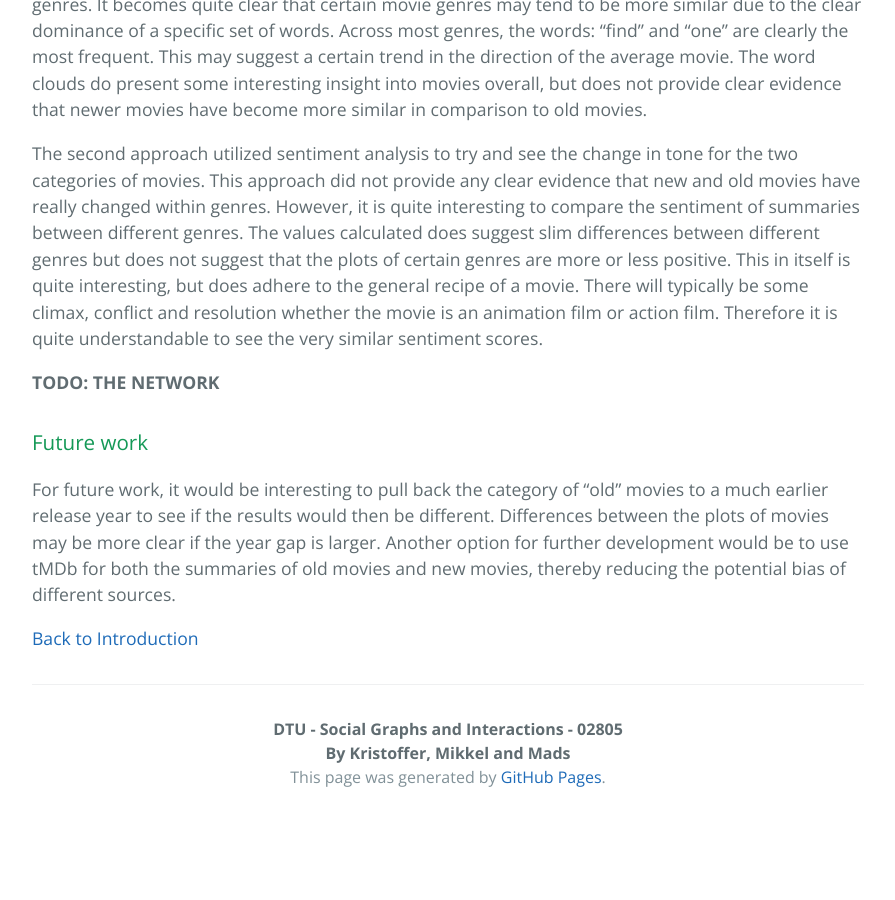
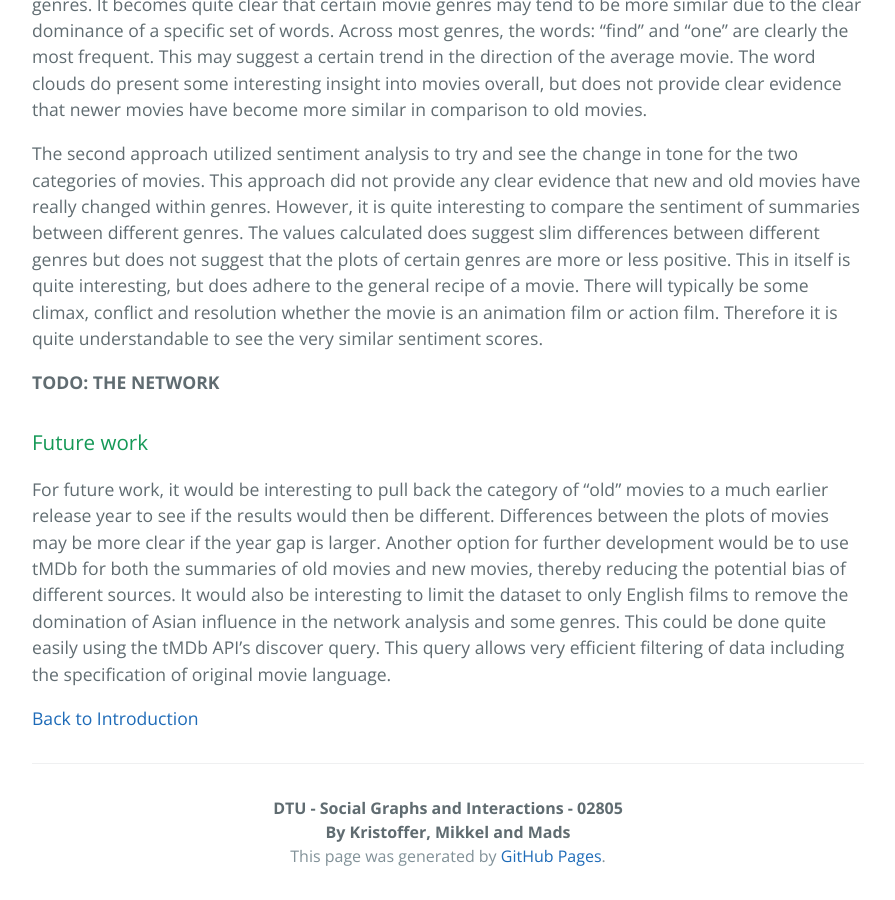
Before and after one commit to MBJohansen/Social-Graphs-Project, a Jekyll site: the page built from docs/conclusion.md, in a window 1280 px wide and 900 px high, scrolled down 825 px. Shown: the whole window, without its empty margins (192-1087 px from the left). Built offline with Jekyll 4.4.1, drawn with Linux system fonts in a browser that asks for light colours; our own code applies the rules of GitHub Pages for plain Markdown files; before the commit the page ends 1646 px from its top, so only the background shows below that.

Commit message:
Update conclusion.md

```diff
--- a/docs/conclusion.md
+++ b/docs/conclusion.md
@@ -16,6 +16,6 @@ The second approach utilized sentiment analysis to try and see the change in ton
 
 ### Future work
 
-For future work, it would be interesting to pull back the category of "old" movies to a much earlier release year to see if the results would then be different. Differences between the plots of movies may be more clear if the year gap is larger. Another option for further development would be to use tMDb for both the summaries of old movies and new movies, thereby reducing the potential bias of different sources.
+For future work, it would be interesting to pull back the category of "old" movies to a much earlier release year to see if the results would then be different. Differences between the plots of movies may be more clear if the year gap is larger. Another option for further development would be to use tMDb for both the summaries of old movies and new movies, thereby reducing the potential bias of different sources. It would also be interesting to limit the dataset to only English films to remove the domination of Asian influence in the network analysis and some genres. This could be done quite easily using the tMDb API's discover query. This query allows very efficient filtering of data including the specification of original movie language.
 
 [Back to Introduction](index.md)
```
